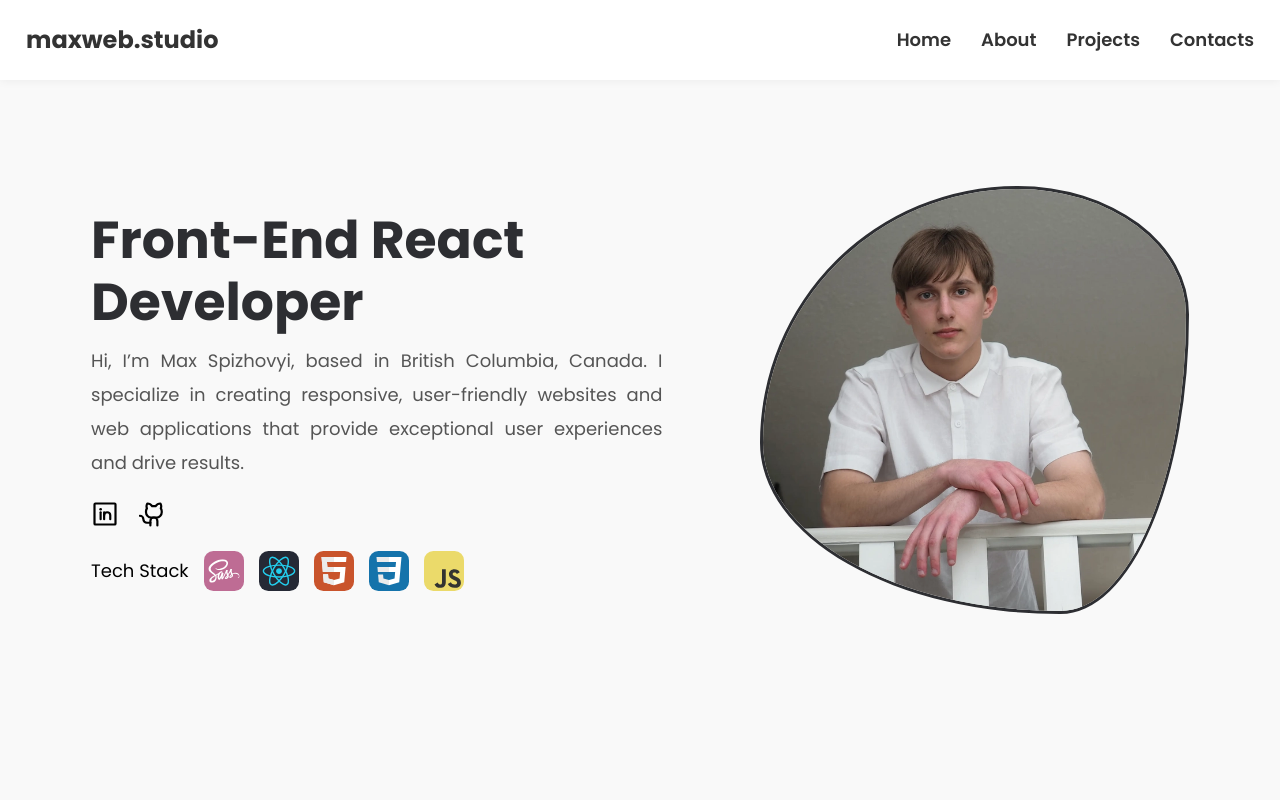
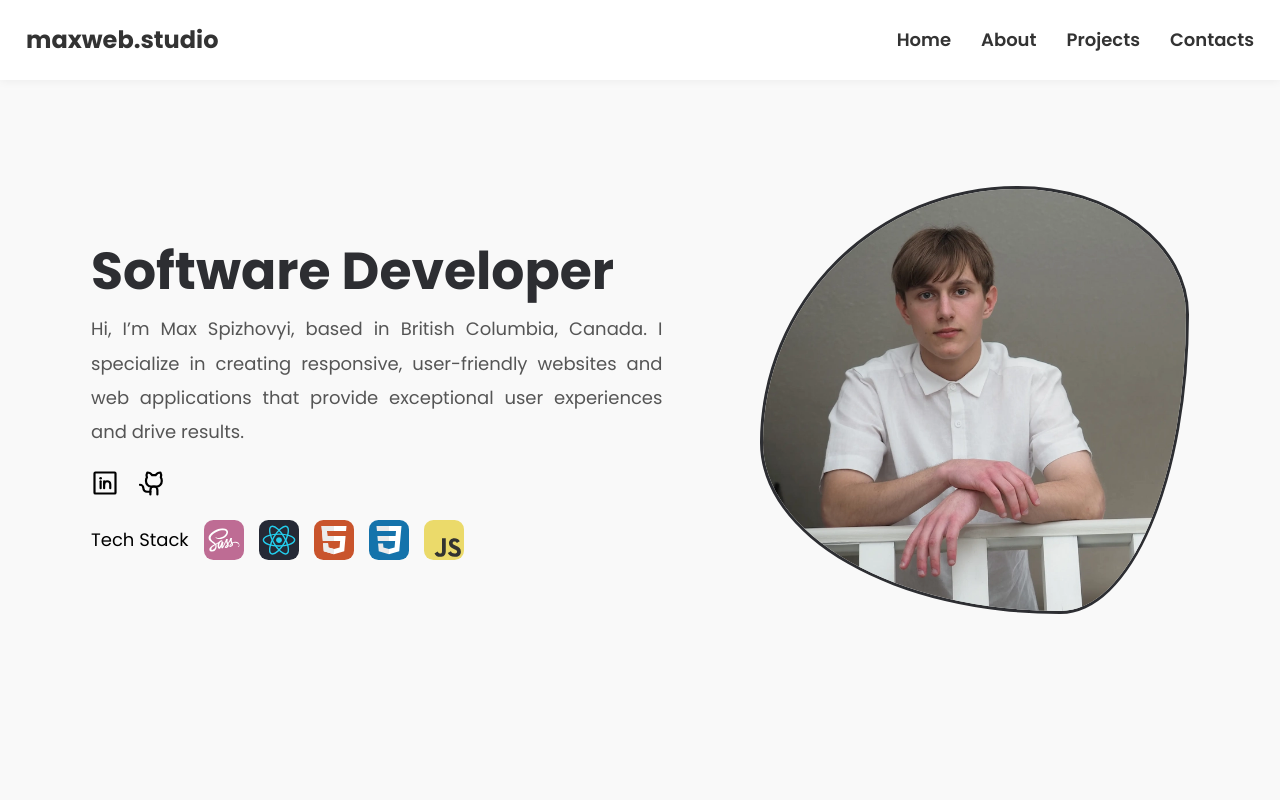
Before and after one commit to SpizhovyiMaxDev/portfolio, a React (Vite) app: page / in a window 1280 px wide. Shown: the top 800 px of the page. Built offline with nearby package versions, Linux system fonts and the light colour scheme.

Commit message:
Title update.

```diff
--- a/src/sections/Hero/Hero.jsx
+++ b/src/sections/Hero/Hero.jsx
@@ -14,7 +14,7 @@ function Hero() {
       <div className="container">
         <div className={styles.heroContainer}>
           <div className={styles.heroTextContainer}>
-            <h1 className="heading--primary mb-1">Front-End React Developer</h1>
+            <h1 className="heading--primary mb-1">Software Developer</h1>
 
             <TextEffect typingSpeed={25} className="text--primary mb-2">
               Hi, I’m Max Spizhovyi, based in British Columbia, Canada. I
```
